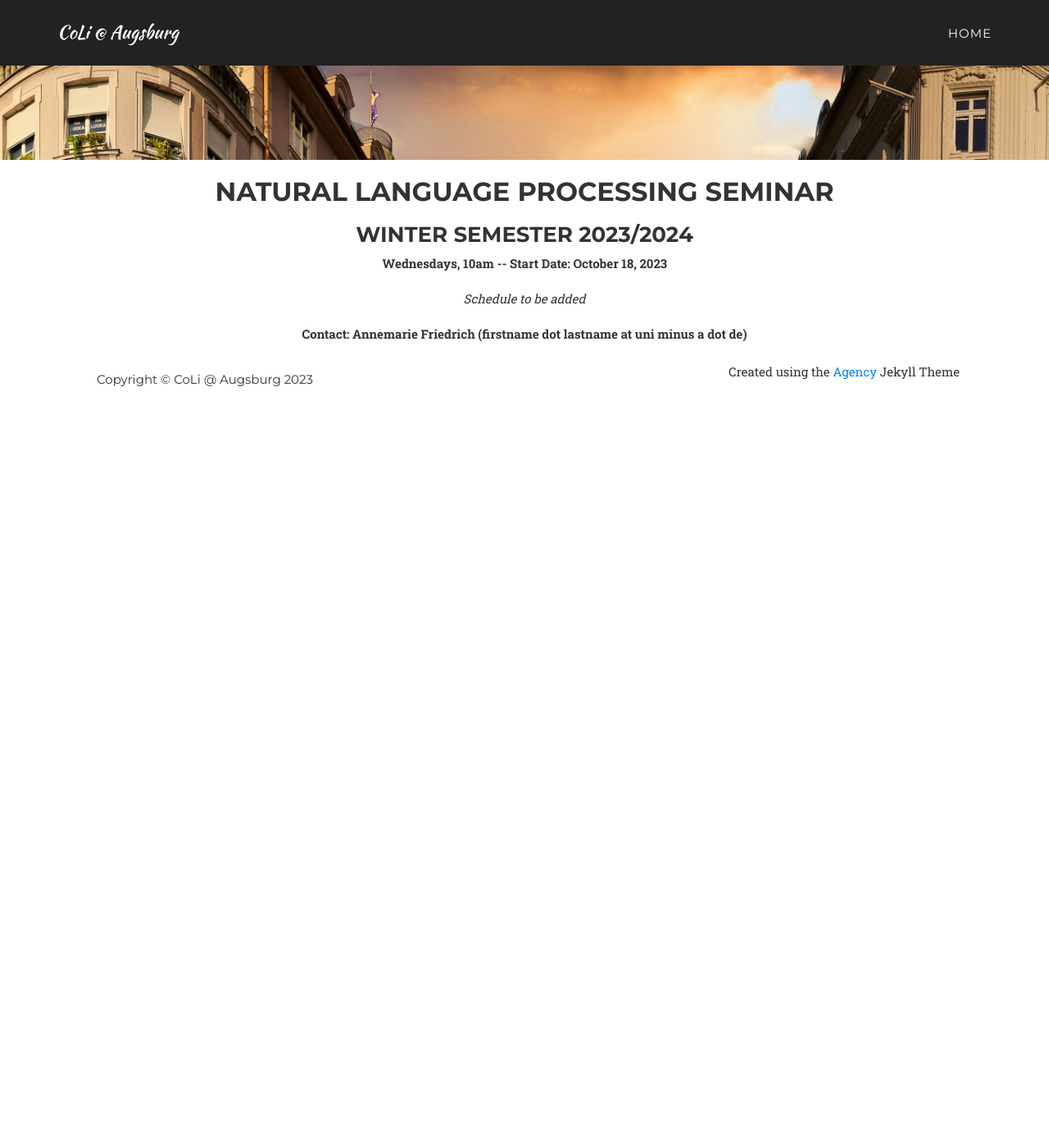
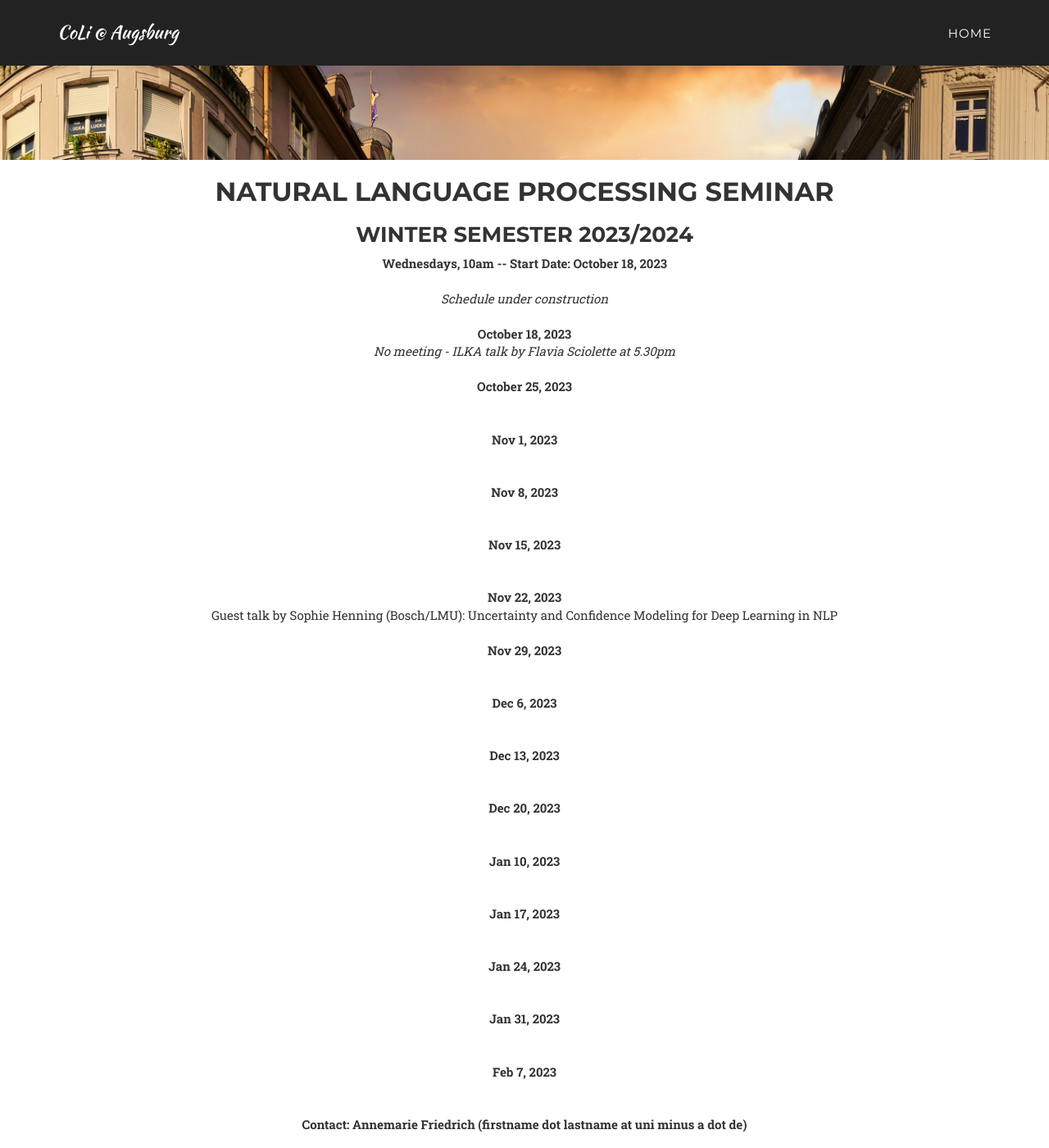
Before and after one commit to Viviana-dev/coli-augsburg.github.io, a Jekyll site: the page built from pages/nlp-seminar-23.md, in a window 1280 px wide and 1400 px high, scrolled down 270 px. Shown: the whole window at 82% size. Built offline with Jekyll 4.4.1, drawn with Linux system fonts in a browser that asks for light colours; some web fonts are replaced; before the commit the page ends 900 px from its top, so only the background shows below that.

Commit message:
added seminar

```diff
--- a/pages/nlp-seminar-23.md
+++ b/pages/nlp-seminar-23.md
@@ -10,7 +10,67 @@ permalink: /nlp-seminar
 
     <b>Wednesdays, 10am -- Start Date: October 18, 2023</b><br/><br/>
 
-    <i>Schedule to be added</i><br/><br/>
+    <i>Schedule under construction</i><br/><br/>
+
+    <b>October 18, 2023</b><br/>
+    <i>No meeting - ILKA talk by Flavia Sciolette at 5.30pm</i>
+    <br/><br/>
+
+    <b>October 25, 2023</b><br/>
+
+    <br/><br/>
+
+    <b>Nov 1, 2023</b><br/>
+
+    <br/><br/>
+
+    <b>Nov 8, 2023</b><br/>
+
+    <br/><br/>
+
+    <b>Nov 15, 2023</b><br/>
+
+    <br/><br/>
+
+    <b>Nov 22, 2023</b><br/>
+    Guest talk by Sophie Henning (Bosch/LMU): Uncertainty and Confidence Modeling for Deep Learning in NLP
+    <br/><br/>
+
+    <b>Nov 29, 2023</b><br/>
+
+    <br/><br/>
+
+    <b>Dec 6, 2023</b><br/>
+
+    <br/><br/>
+
+    <b>Dec 13, 2023</b><br/>
+
+    <br/><br/>
+
+    <b>Dec 20, 2023</b><br/>
+
+    <br/><br/>
+
+    <b>Jan 10, 2023</b><br/>
+
+    <br/><br/>
+
+     <b>Jan 17, 2023</b><br/>
+
+    <br/><br/>
+
+     <b>Jan 24, 2023</b><br/>
+
+    <br/><br/>
+
+     <b>Jan 31, 2023</b><br/>
+
+    <br/><br/>
+
+    <b>Feb 7, 2023</b><br/>
+
+    <br/><br/>
 
     <b>Contact: Annemarie Friedrich (firstname dot lastname at uni minus a dot de)</b>
 
```
Also changed, not shown: pages/kickoff-workshop-23.md (+2 -2 lines).
